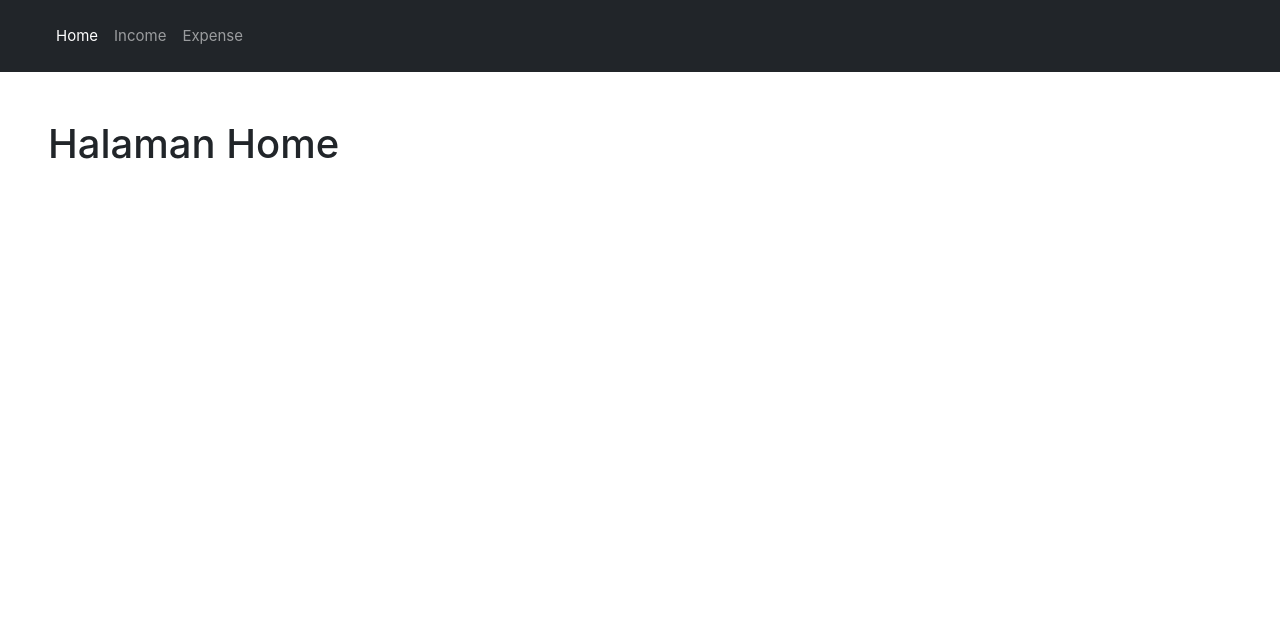
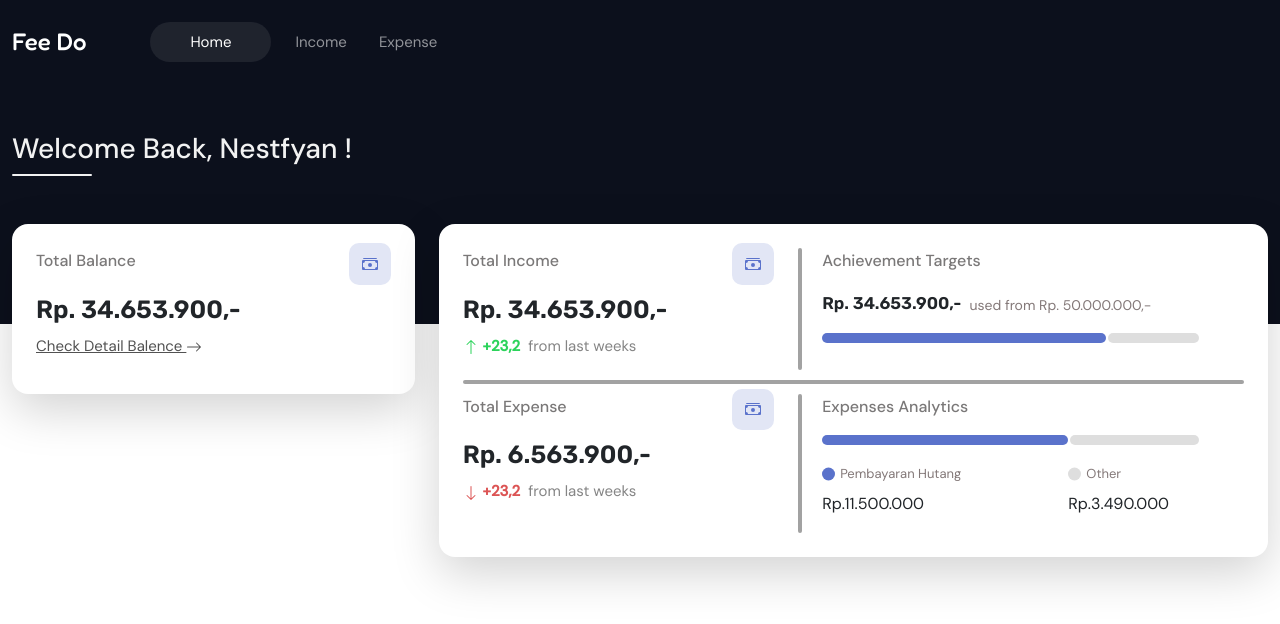
Before and after one commit to nestiawanfyans/fee-do, a Vue app: page / in a window 1280 px wide. Shown: the top 624 px of the page. Built offline with nearby package versions, Linux system fonts and the light colour scheme.

Commit message:
UI Home Page

```diff
--- a/index.html
+++ b/index.html
@@ -5,6 +5,11 @@
     <link rel="icon" href="/favicon.ico">
     <meta name="viewport" content="width=device-width, initial-scale=1.0">
     <title>Fee_do | Atur Keuangan kamu Sekarang</title>
+
+    <!--  Link Font : DM-Sans  -->
+    <link rel="preconnect" href="https://fonts.googleapis.com">
+    <link rel="preconnect" href="https://fonts.gstatic.com" crossorigin>
+    <link href="https://fonts.googleapis.com/css2?family=DM+Sans:wght@400;500&family=Fredoka:wght@500;600&family=Rubik&display=swap" rel="stylesheet">
   </head>
   <body>
     <div id="app"></div>
--- a/src/App.vue
+++ b/src/App.vue
@@ -1,15 +1,17 @@
 <template>
-    <nav class="navbar navbar-expand-lg navbar-dark bg-dark sticky-top">
-      <div class="ps-5 py-2">
+    <nav class="navbar navbar-expand-lg navbar-dark bg-nav sticky-top">
+      <div class="container-xxl">
         <div class="collapse navbar-collapse" id="navbarNav">
-          <ul class="navbar-nav">
-            <li class="nav-item">
+          <h4 class="font-fredoka text-white mt-2 me-5">Fee Do</h4>
+
+          <ul class="navbar-nav ms-2">
+            <li class="nav-item ms-2 me-2">
               <router-link :to="{name : 'home'}" class="nav-link" exact-active-class="active">Home</router-link>
             </li>
-            <li class="nav-item">
+            <li class="nav-item ms-2 me-2">
               <router-link :to="{name: 'income'}" class="nav-link" exact-active-class="active">Income</router-link>
             </li>
-            <li class="nav-item">
+            <li class="nav-item ms-2 me-2">
               <router-link :to="{name: 'expense'}" class="nav-link" exact-active-class="active">Expense</router-link>
             </li>
           </ul>
@@ -17,7 +19,21 @@
       </div>
     </nav>
 
-    <main class="vh-100 mx-5 mt-5">
+    <main>
       <router-view></router-view>
     </main>
 </template>
+
+<style>
+  .bg-nav {
+    background-color: #0c101c;
+    padding-top: 20px;
+    padding-bottom: 20px;
+  }
+  .navbar-nav .nav-link.active, .navbar-nav .nav-link.show {
+    background-color: hsl(0deg 0% 85.97% / 9%);
+    color: white;
+    border-radius: 50px;
+    padding: 8px 40px;
+  }
+</style>
--- a/src/assets/main.css
+++ b/src/assets/main.css
@@ -1,4 +1,16 @@
 @import './base.css';
+
+* {
+    font-family: 'DM Sans', sans-serif;
+}
+
+.font-fredoka {
+    font-family: 'Fredoka', sans-serif;
+}
+
+.font-rubik {
+    font-family: 'Rubik', sans-serif;
+}
 
 /*#app {*/
 /*  max-width: 1280px;*/
@@ -8,12 +20,12 @@
 /*  font-weight: normal;*/
 /*}*/
 
-/*a,*/
-/*.green {*/
-/*  text-decoration: none;*/
-/*  color: hsla(160, 100%, 37%, 1);*/
-/*  transition: 0.4s;*/
-/*}*/
+a,
+.green {
+  text-decoration: none;
+  color: hsl(0, 0%, 32%);
+  transition: 0.4s;
+}
 
 /*@media (hover: hover) {*/
 /*  a:hover {*/
--- /dev/null
+++ b/src/components/icons/IconArrowDown.vue
@@ -0,0 +1,5 @@
+<template>
+  <svg xmlns="http://www.w3.org/2000/svg" width="16" height="16" fill="currentColor" class="bi bi-arrow-down" viewBox="0 0 16 16">
+    <path fill-rule="evenodd" d="M8 1a.5.5 0 0 1 .5.5v11.793l3.146-3.147a.5.5 0 0 1 .708.708l-4 4a.5.5 0 0 1-.708 0l-4-4a.5.5 0 0 1 .708-.708L7.5 13.293V1.5A.5.5 0 0 1 8 1z"/>
+  </svg>
+</template>
--- /dev/null
+++ b/src/components/icons/IconArrowRight.vue
@@ -0,0 +1,5 @@
+<template>
+  <svg xmlns="http://www.w3.org/2000/svg" width="16" height="16" fill="currentColor" class="bi bi-arrow-right" viewBox="0 0 16 16">
+    <path fill-rule="evenodd" d="M1 8a.5.5 0 0 1 .5-.5h11.793l-3.147-3.146a.5.5 0 0 1 .708-.708l4 4a.5.5 0 0 1 0 .708l-4 4a.5.5 0 0 1-.708-.708L13.293 8.5H1.5A.5.5 0 0 1 1 8z"/>
+  </svg>
+</template>
--- /dev/null
+++ b/src/components/icons/IconArrowUp.vue
@@ -0,0 +1,5 @@
+<template>
+  <svg xmlns="http://www.w3.org/2000/svg" width="16" height="16" fill="currentColor" class="bi bi-arrow-up" viewBox="0 0 16 16">
+    <path fill-rule="evenodd" d="M8 15a.5.5 0 0 0 .5-.5V2.707l3.146 3.147a.5.5 0 0 0 .708-.708l-4-4a.5.5 0 0 0-.708 0l-4 4a.5.5 0 1 0 .708.708L7.5 2.707V14.5a.5.5 0 0 0 .5.5z"/>
+  </svg>
+</template>
--- /dev/null
+++ b/src/components/icons/IconCashStack.vue
@@ -0,0 +1,6 @@
+<template>
+  <svg xmlns="http://www.w3.org/2000/svg" width="16" height="16" fill="currentColor" class="bi bi-cash-stack" viewBox="0 0 16 16">
+    <path d="M1 3a1 1 0 0 1 1-1h12a1 1 0 0 1 1 1H1zm7 8a2 2 0 1 0 0-4 2 2 0 0 0 0 4z"/>
+    <path d="M0 5a1 1 0 0 1 1-1h14a1 1 0 0 1 1 1v8a1 1 0 0 1-1 1H1a1 1 0 0 1-1-1V5zm3 0a2 2 0 0 1-2 2v4a2 2 0 0 1 2 2h10a2 2 0 0 1 2-2V7a2 2 0 0 1-2-2H3z"/>
+  </svg>
+</template>
--- /dev/null
+++ b/src/components/icons/IconCircleFill.vue
@@ -0,0 +1,5 @@
+<template>
+  <svg xmlns="http://www.w3.org/2000/svg" width="16" height="16" fill="currentColor" class="bi bi-circle-fill" viewBox="0 0 16 16">
+    <circle cx="8" cy="8" r="8"/>
+  </svg>
+</template>
--- /dev/null
+++ b/src/components/icons/IconCurrencyDolar.vue
@@ -0,0 +1,5 @@
+<template>
+  <svg xmlns="http://www.w3.org/2000/svg" width="16" height="16" fill="currentColor" class="bi bi-currency-dollar" viewBox="0 0 16 16">
+    <path d="M4 10.781c.148 1.667 1.513 2.85 3.591 3.003V15h1.043v-1.216c2.27-.179 3.678-1.438 3.678-3.3 0-1.59-.947-2.51-2.956-3.028l-.722-.187V3.467c1.122.11 1.879.714 2.07 1.616h1.47c-.166-1.6-1.54-2.748-3.54-2.875V1H7.591v1.233c-1.939.23-3.27 1.472-3.27 3.156 0 1.454.966 2.483 2.661 2.917l.61.162v4.031c-1.149-.17-1.94-.8-2.131-1.718H4zm3.391-3.836c-1.043-.263-1.6-.825-1.6-1.616 0-.944.704-1.641 1.8-1.828v3.495l-.2-.05zm1.591 1.872c1.287.323 1.852.859 1.852 1.769 0 1.097-.826 1.828-2.2 1.939V8.73l.348.086z"/>
+  </svg>
+</template>
--- a/src/views/HomeView.vue
+++ b/src/views/HomeView.vue
@@ -1,7 +1,214 @@
-<script setup></script>
+<script setup>
+  import IconCashStack from "@/components/icons/IconCashStack.vue";
+  import IconArrowRight from "@/components/icons/IconArrowRight.vue";
+  import IconArrowUp from "@/components/icons/IconArrowUp.vue";
+  import IconArrowDown from "@/components/icons/IconArrowDown.vue";
+  import IconCircleFill from "@/components/icons/IconCircleFill.vue";
+</script>
 
 <template>
-  <h1>Halaman Home</h1>
+    <div class="banner-home">
+      <div class="container-xxl pt-5">
+        <h3>Welcome Back, Nestfyan !</h3>
+        <div class="border-title"></div>
+      </div>
+    </div>
+    <div class="container-xxl m-min-banner">
+      <div class="row ">
+        <div class="col-md-4">
+          <div class="bg-white p-4 shadow-lg rounded-4">
+            <div class="d-flex flex-wrap justify-content-between">
+              <p class="title-card">Total Balance</p>
+              <div class="bg-icon-card"><IconCashStack /></div>
+            </div>
+            <p class="card-cash font-rubik">Rp. 34.653.900,-</p>
+            <a class="link-card">Check Detail Balence <IconArrowRight /></a>
+          </div>
+        </div>
+        <div class="col-md-8">
+          <div class="bg-white p-4 shadow-lg rounded-4">
+
+            <div class="row">
+              <div class="col-md-5">
+                <div class="income">
+                  <div class="d-flex flex-wrap justify-content-between">
+                    <p class="title-card">Total Income</p>
+                    <div class="bg-icon-card"><IconCashStack /></div>
+                  </div>
+                  <p class="card-cash font-rubik">Rp. 34.653.900,-</p>
+                  <a class="link-card non-underline" style="color:#858585;">
+                    <span class="card-text-green fw-bold me-1"><IconArrowUp /> +23,2</span> from last weeks
+                  </a>
+                </div>
+              </div>
+              <div class="col-md-1" style="width: 1px;"><div class="border-ver-card"></div></div>
+              <div class="col-md-6">
+                <div class="d-flex flex-wrap justify-content-between">
+                  <p class="title-card">Achievement Targets</p>
+                </div>
+                <div class="d-flex flex-wrap bd-highlight">
+                  <p class="card-cash txt-sm font-rubik">Rp. 34.653.900,-</p>
+                  <p class="font-sm ms-2 mt-1 text-grey">used from Rp. 50.000.000,-</p>
+                </div>
+                <div class="d-flex flex-wrap">
+                  <div class="bar-used" style="width: 75%;"></div>
+                  <div class="bar-non-used" style="width: 24%;"></div>
+                </div>
+              </div>
+            </div>
+
+            <div class="border-hoz-card"></div>
+
+            <div class="row">
+              <div class="col-md-5">
+                <div class="expense">
+                  <div class="d-flex flex-wrap justify-content-between">
+                    <p class="title-card">Total Expense</p>
+                    <div class="bg-icon-card"><IconCashStack /></div>
+                  </div>
+                  <p class="card-cash font-rubik">Rp. 6.563.900,-</p>
+                  <a class="link-card non-underline" style="color:#858585;">
+                    <span class="card-text-red fw-bold me-1"><IconArrowDown /> +23,2</span> from last weeks
+                  </a>
+                </div>
+              </div>
+
+              <div class="col-md-1" style="width: 1px;"><div class="border-ver-card"></div></div>
+
+              <div class="col-md-6">
+                <div class="d-flex flex-wrap justify-content-between">
+                  <p class="title-card">Expenses Analytics</p>
+                </div>
+                <div class="d-flex flex-wrap">
+                  <div class="bar-used" style="width: 65% !important;"></div>
+                  <div class="bar-non-used" style="width: 34% !important;"></div>
+                </div>
+                <div class="d-flex flex-row bd-highlight mt-3">
+                  <div class="expenses-used" style="width: 65%">
+                    <p class="text-sm text-grey">
+                      <IconCircleFill style="width:13px;color: #5a72cb;margin-right:5px;margin-top:-2px;"/>
+                      <span  style="font-size: 13px;">Pembayaran Hutang</span>
+                    </p>
+                    <p class="expenses-cash">Rp.11.500.000</p>
+                  </div>
+                  <div class="expenses-non-used" style="width: 34%">
+                    <p class="text-sm text-grey">
+                      <IconCircleFill style="width:13px;color: #dedede;margin-right:5px;margin-top:-2px;"/>
+                      <span  style="font-size: 13px;">Other</span>
+                    </p>
+                    <p class="expenses-cash">Rp.3.490.000</p>
+                  </div>
+                </div>
+              </div>
+            </div>
+          </div>
+        </div>
+      </div>
+    </div>
 </template>
 
-<style scoped></style>
+<style scoped>
+  .banner-home {
+    background-color: #0c101c;
+    height: 240px;
+    margin-top: -0.5px;
+    color: #f2f2f2;
+  }
+
+  .border-title {
+     width: 80px;
+    height: 2px;
+    background-color: #f2f2f2;
+    border-radius: 50px;
+  }
+
+  .title-card {
+    color: #7a7878;
+    font-weight: 500;
+    font-size: 16px;
+  }
+
+  .m-min-banner {
+    margin-top: -100px;
+  }
+
+  .bg-icon-card {
+    background-color: rgb(226 230 245);
+    padding: 4px 13px;
+    border-radius: 10px;
+    font-size: 19px;
+    color: #5a72cb;
+    font-weight: 700;
+    position: relative;
+    top: -5px;
+  }
+
+  .text-grey {
+    color: #837878;
+  }
+
+  .card-cash {
+    font-weight: 700;
+    font-size: 25px;
+  }
+
+  .txt-sm {
+    font-size: 17px;
+  }
+
+  .link-card {
+    margin-top: -10px;
+    text-decoration: underline;
+    position: relative;
+    top: -12px;
+  }
+
+  .non-underline {
+    text-decoration: none !important;
+  }
+
+  .card-text-green {
+    color: #2cd35b;
+  }
+
+  .card-text-red {
+    color: #dc5454;
+  }
+
+  .border-ver-card {
+    height: 100%;
+    width: 4px;
+    background-color: #a2a2a2;
+    border-radius: 50px;
+  }
+
+  .border-hoz-card {
+    height: 4px;
+    width: 100%;
+    background-color: #a2a2a2;
+    border-radius: 50px;
+    margin: 10px 0;
+  }
+
+  .font-sm {
+    font-size: 14px;
+  }
+
+  .bar-used {
+    height: 10px;
+    background-color: #5a72cb;
+    border-radius: 50px;
+  }
+
+  .bar-non-used {
+    height: 10px;
+    background-color: #dedede;
+    border-radius: 50px;
+    margin-left: 2px;
+  }
+
+  .expenses-cash {
+    margin-top: -10px;
+    font-size: 16px;
+  }
+</style>
--- a/src/views/IncomeView.vue
+++ b/src/views/IncomeView.vue
@@ -4,6 +4,7 @@ import ListIncome from '@/components/income/listIncome.vue'
 </script>
 
 <template>
+  <div class="container mt-4">
     <h1>Pemasukan</h1>
     <p>Record Data Pemasukan kamu, agar uang kamu hemat!!</p>
     <br />
@@ -17,6 +18,7 @@ import ListIncome from '@/components/income/listIncome.vue'
         @update-income="handleUpdateIncome"
       />
       <br />
+    </div>
   </div>
 </template>
 
```
Also changed, not shown: db.json (+8 -8 lines). Lines whose indentation alone changed are shown as unchanged.
